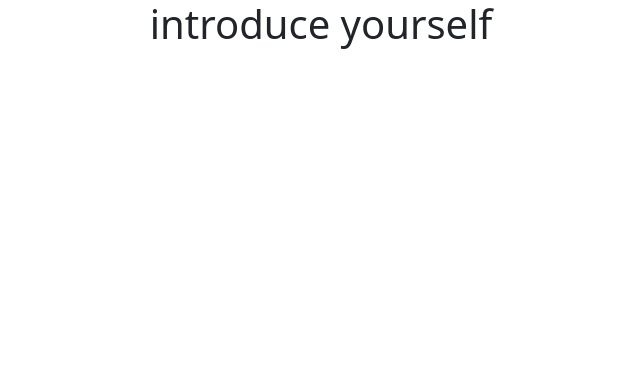
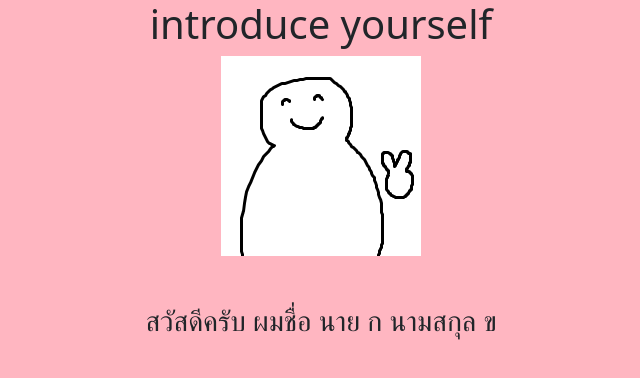
Before and after one commit to not6248/introduce-yourself, a plain HTML site: page index.html in a window 1280 px wide. Shown: the whole page, without its empty margins (319-959 px from the left). Drawn offline with nearby package versions, Linux system fonts and the light colour scheme.

Commit message:
เพิ่มรูป และ อื่นๆ
เพิ่มรูป
css นิดหน่อย
เปลี่ยนสีพื้นหลัง

```diff
--- a/index.html
+++ b/index.html
@@ -5,10 +5,17 @@
     <meta name="viewport" content="width=device-width, initial-scale=1">
     <title>Bootstrap demo</title>
     <link href="https://cdn.jsdelivr.net/npm/bootstrap@5.3.0-alpha2/dist/css/bootstrap.min.css" rel="stylesheet" integrity="sha384-aFq/bzH65dt+w6FI2ooMVUpc+21e0SRygnTpmBvdBgSdnuTN7QbdgL+OapgHtvPp" crossorigin="anonymous">
+    <style>
+      body{
+        background-color: lightpink;
+      }
+    </style>
   </head>
   <body>
     <center>
         <h1>introduce yourself</h1>
+        <img src="sm.png" alt="รูป">
+        <h3 class="pt-5">สวัสดีครับ ผมชื่อ นาย ก นามสกุล ข</h3>
     </center>
     <script src="https://cdn.jsdelivr.net/npm/bootstrap@5.3.0-alpha2/dist/js/bootstrap.bundle.min.js" integrity="sha384-qKXV1j0HvMUeCBQ+QVp7JcfGl760yU08IQ+GpUo5hlbpg51QRiuqHAJz8+BrxE/N" crossorigin="anonymous"></script>
   </body>
```
